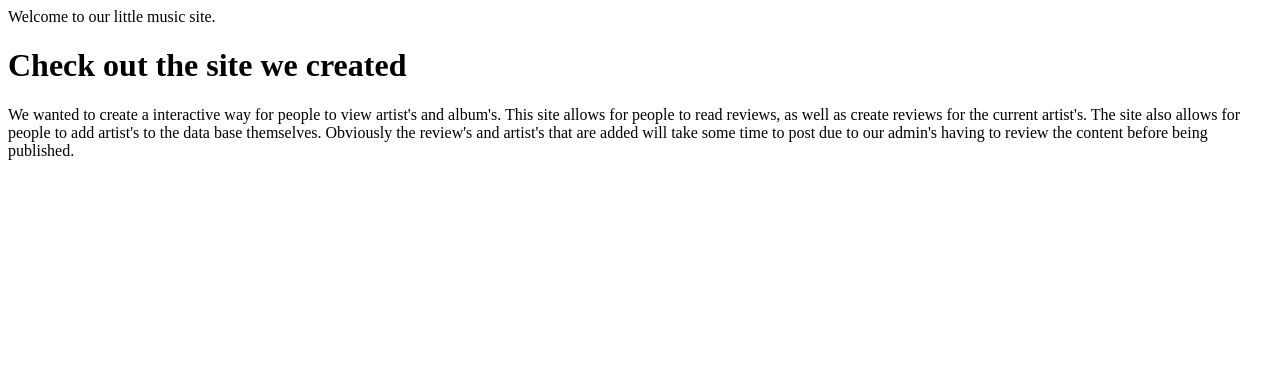
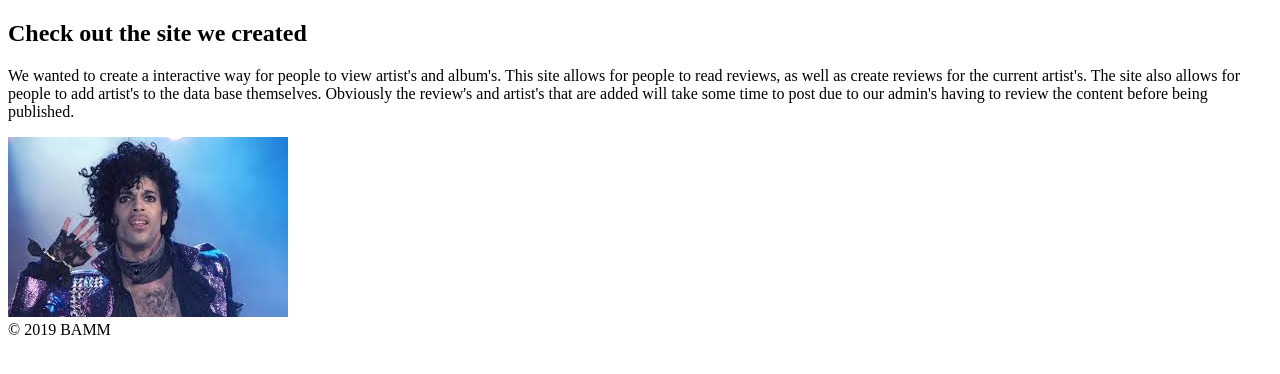
Before and after one commit to AJ-Ferguson123/BAMM, a plain HTML site: page index.html in a window 1280 px wide. Drawn offline with Linux system fonts and the light colour scheme.

Commit message:
edited format in html file, added a picture for the heck of it

```diff
--- a/index.html
+++ b/index.html
@@ -5,13 +5,23 @@
     <meta name="viewport" content="width=, initial-scale=1.0">
     <meta http-equiv="X-UA-Compatible" content="ie=edge">
     <title>BAMM</title>
+
 </head>
 <body>
-    <header>
-        <head>Welcome to our little music site.</head>
-    </header>
-<h1>Check out the site we created</h1>
+    <div id="head">
+<h2>Check out the site we created</h2>
 <p>We wanted to create a interactive way for people to view artist's and album's. This site allows for people to read reviews, as well as create reviews for the current artist's. The site also allows for people to add artist's to the data base themselves. Obviously the review's and artist's that are added will take some time to post due to our admin's having to review the content before being published.</p>
 
+<img src="images/princeMusician.jpg">
+</div>
+<nav>
+
+
+
+</nav>
+
+<footer>
+    &copy; 2019 BAMM
+    </footer>
 </body>
 </html>
```
Also changed, not shown: images/princeMusician.jpg (added).
